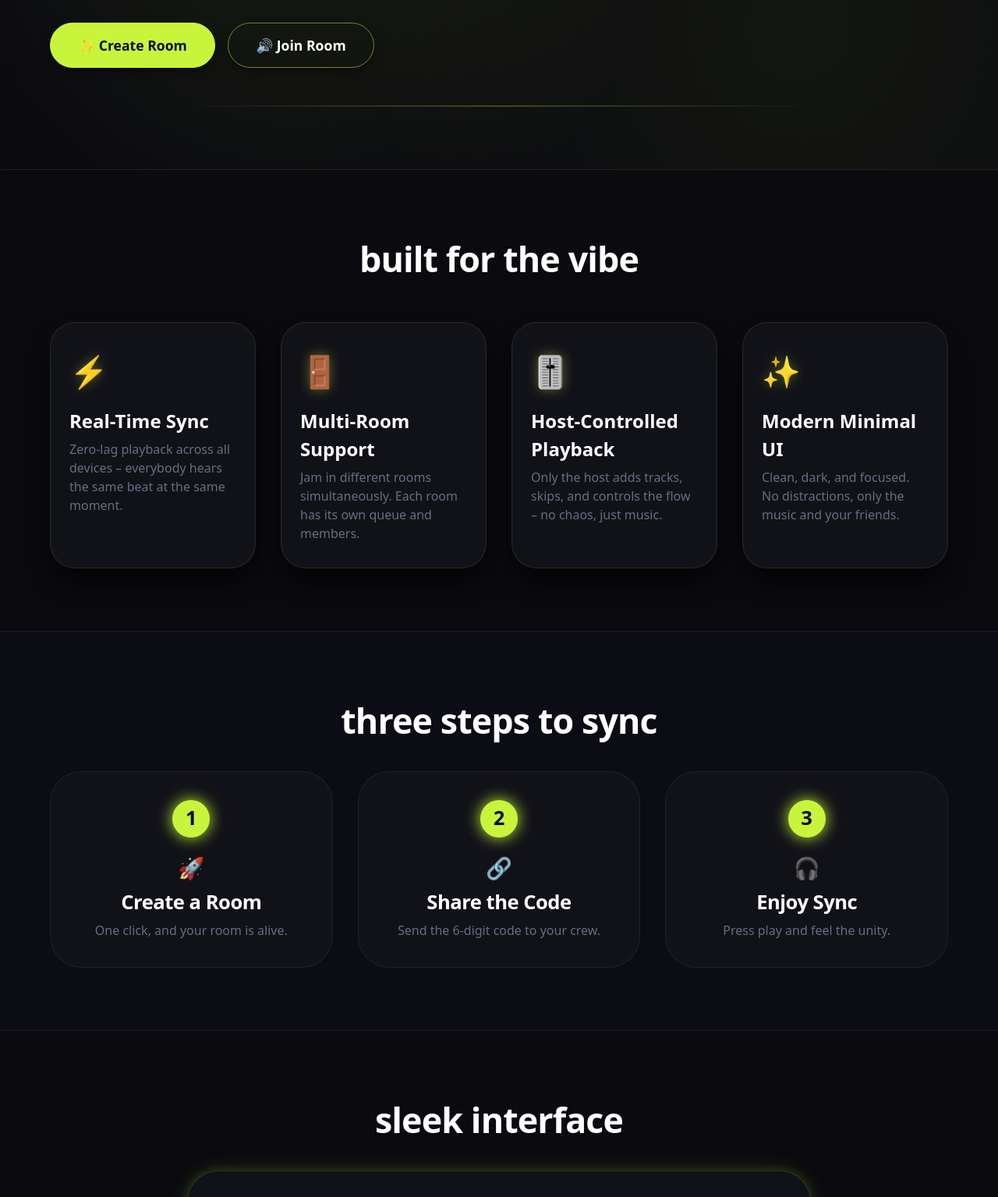
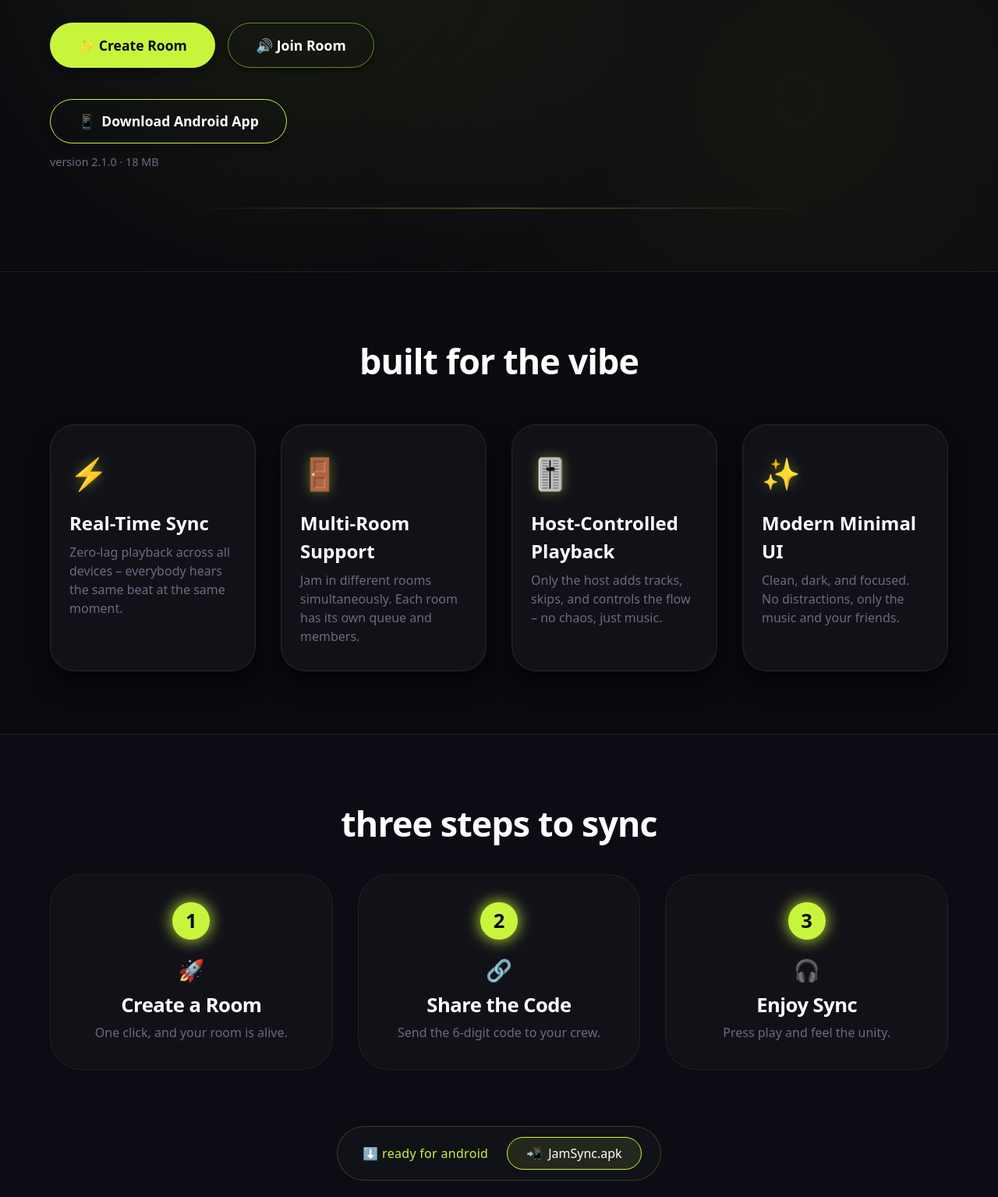
Before and after one commit to SyedMdAbuHaider/jamsysnc, a plain HTML site: page index.html in a window 1280 px wide. Shown: the part 387-1922 px from the top of the page at 78% size. Drawn offline with Linux system fonts and the light colour scheme.

Commit message:
Add download button and download bar section
Added download button for Android app and download bar section.

```diff
--- a/index.html
+++ b/index.html
@@ -98,6 +98,22 @@
       border-color: #c8f53c;
       background: rgba(200, 245, 60, 0.05);
       box-shadow: 0 0 16px rgba(200, 245, 60, 0.3);
+      transform: translateY(-3px);
+    }
+
+    .btn-download {
+      background: transparent;
+      border: 1px solid #c8f53c;
+      color: #ffffff;
+      display: inline-flex;
+      align-items: center;
+      gap: 0.5rem;
+    }
+
+    .btn-download:hover {
+      background: rgba(200, 245, 60, 0.1);
+      border-color: #c8f53c;
+      box-shadow: 0 0 20px rgba(200, 245, 60, 0.3);
       transform: translateY(-3px);
     }
 
@@ -240,6 +256,46 @@
       font-size: 0.9rem;
     }
 
+    /* download bar */
+    .download-bar {
+      background: #111118;
+      border-radius: 100px;
+      padding: 0.8rem 1.5rem 0.8rem 2rem;
+      border: 1px solid rgba(200, 245, 60, 0.2);
+      display: inline-flex;
+      align-items: center;
+      gap: 1.5rem;
+      flex-wrap: wrap;
+      justify-content: center;
+      margin-top: 2rem;
+      backdrop-filter: blur(8px);
+    }
+
+    .download-text {
+      color: #c8f53c;
+      font-weight: 500;
+      letter-spacing: 0.3px;
+    }
+
+    .download-link {
+      color: white;
+      text-decoration: none;
+      padding: 0.5rem 1.5rem;
+      border-radius: 60px;
+      background: rgba(200, 245, 60, 0.1);
+      border: 1px solid #c8f53c;
+      transition: all 0.2s;
+      display: inline-flex;
+      align-items: center;
+      gap: 0.5rem;
+    }
+
+    .download-link:hover {
+      background: #c8f53c;
+      color: #0a0a0f;
+      box-shadow: 0 0 20px #c8f53c;
+    }
+
     /* CTA */
     .cta-section {
       text-align: center;
@@ -294,6 +350,7 @@
       .btn-group { justify-content: center; }
       h1 { text-align: center; }
       .subheading { text-align: center; margin-left: auto; margin-right: auto; }
+      .download-bar { border-radius: 40px; padding: 1.2rem; }
     }
   </style>
 </head>
@@ -311,6 +368,16 @@
         <div class="btn-group">
           <a href="#" class="btn btn-primary">✨ Create Room</a>
           <a href="#" class="btn btn-outline">🔊 Join Room</a>
+        </div>
+
+        <!-- Download APK button right in hero -->
+        <div style="margin-top: 2.5rem;">
+          <a href="https://github.com/SyedMdAbuHaider/jamsysnc/blob/main/JamSync.apk"
+             class="btn btn-download"
+             download>
+            <span>📱</span> Download Android App
+          </a>
+          <span style="display: block; color: #6b6b80; font-size: 0.9rem; margin-top: 0.8rem;">version 2.1.0 · 18 MB</span>
         </div>
       </div>
     </div>
@@ -375,6 +442,16 @@
           <p style="color: #6b6b80;">Press play and feel the unity.</p>
         </div>
       </div>
+
+      <!-- Download badge between sections -->
+      <div style="display: flex; justify-content: center; margin-top: 2.5rem;">
+        <div class="download-bar">
+          <span class="download-text">⬇️ ready for android</span>
+          <a href="https://github.com/SyedMdAbuHaider/jamsysnc/blob/main/JamSync.apk" class="download-link" download>
+            <span>📲</span> JamSync.apk
+          </a>
+        </div>
+      </div>
     </div>
   </section>
 
@@ -393,6 +470,13 @@
         <p class="image-credit">
           <span style="color: #c8f53c;">⬤</span> live now · waveform preview · member avatars
         </p>
+
+        <!-- small download link under showcase -->
+        <div style="margin-top: 1.8rem;">
+          <a href="https://github.com/SyedMdAbuHaider/jamsysnc/blob/main/JamSync.apk"
+             style="color: #c8f53c; text-decoration: none; border-bottom: 1px dashed #c8f53c; padding-bottom: 2px;"
+             download>direct APK download</a>
+        </div>
       </div>
     </div>
   </section>
@@ -401,8 +485,14 @@
   <section class="cta-section">
     <div class="container">
       <h2 class="cta-title">Ready to Jam?</h2>
-      <a href="#" class="btn btn-cta">Start Listening Now</a>
-      <p style="margin-top: 2rem; color: #6b6b80;">free while in beta · no login required</p>
+      <div style="display: flex; gap: 1.5rem; justify-content: center; flex-wrap: wrap;">
+        <a href="#" class="btn btn-cta">Start Listening Now</a>
+        <a href="https://github.com/SyedMdAbuHaider/jamsysnc/blob/main/JamSync.apk"
+           class="btn btn-outline"
+           style="padding: 1.2rem 2.5rem; font-size: 1.3rem;"
+           download>📱 Get the App</a>
+      </div>
+      <p style="margin-top: 2rem; color: #6b6b80;">free while in beta · no login required · android 10+</p>
     </div>
   </section>
 
@@ -411,7 +501,13 @@
     <div class="container footer-inner">
       <span>© 2026 JamSync</span>
       <span>Built with Socket.IO & Express</span>
-      <span style="font-size: 0.85rem; color: #4a4a5a;">synchronized · minimal · limitless</span>
+      <span style="display: flex; gap: 1.5rem; justify-content: center; flex-wrap: wrap;">
+        <a href="https://github.com/SyedMdAbuHaider/jamsysnc/blob/main/JamSync.apk"
+           style="color: #6b6b80; text-decoration: none; border-bottom: 1px dotted #c8f53c;"
+           download>download apk</a>
+        <span style="color: #3a3a4a;">|</span>
+        <span style="color: #4a4a5a;">synchronized · minimal · limitless</span>
+      </span>
     </div>
   </footer>
 
```
